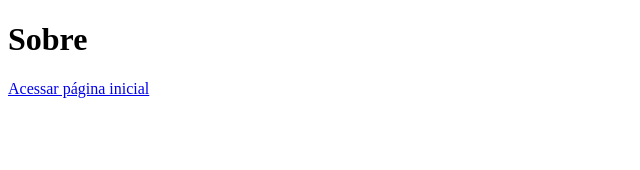
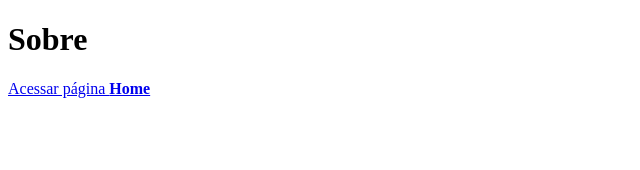
Before and after one commit to robsonbrock/ideia-uau, a Next.js app: page /sobre in a window 1280 px wide. Shown: the top 170 px of the page, without its empty margins (0-640 px from the left). Built offline with nearby package versions, Linux system fonts and the light colour scheme.

Commit message:
teste de navegação

```diff
--- a/pages/index.js
+++ b/pages/index.js
@@ -5,7 +5,7 @@
         <div>
             <h1>Página inicial</h1>
             <Link href="/sobre">
-                <a>Acessar página Sobre</a>
+                <a>Acessar página <b>Sobre</b></a>
             </Link>
         </div>
     )
--- a/pages/sobre.js
+++ b/pages/sobre.js
@@ -5,7 +5,7 @@
         <div>
             <h1>Sobre</h1>
             <Link href="/">
-                <a>Acessar página inicial</a>
+                <a>Acessar página <b>Home</b></a>
             </Link>
         </div>
     )
```
